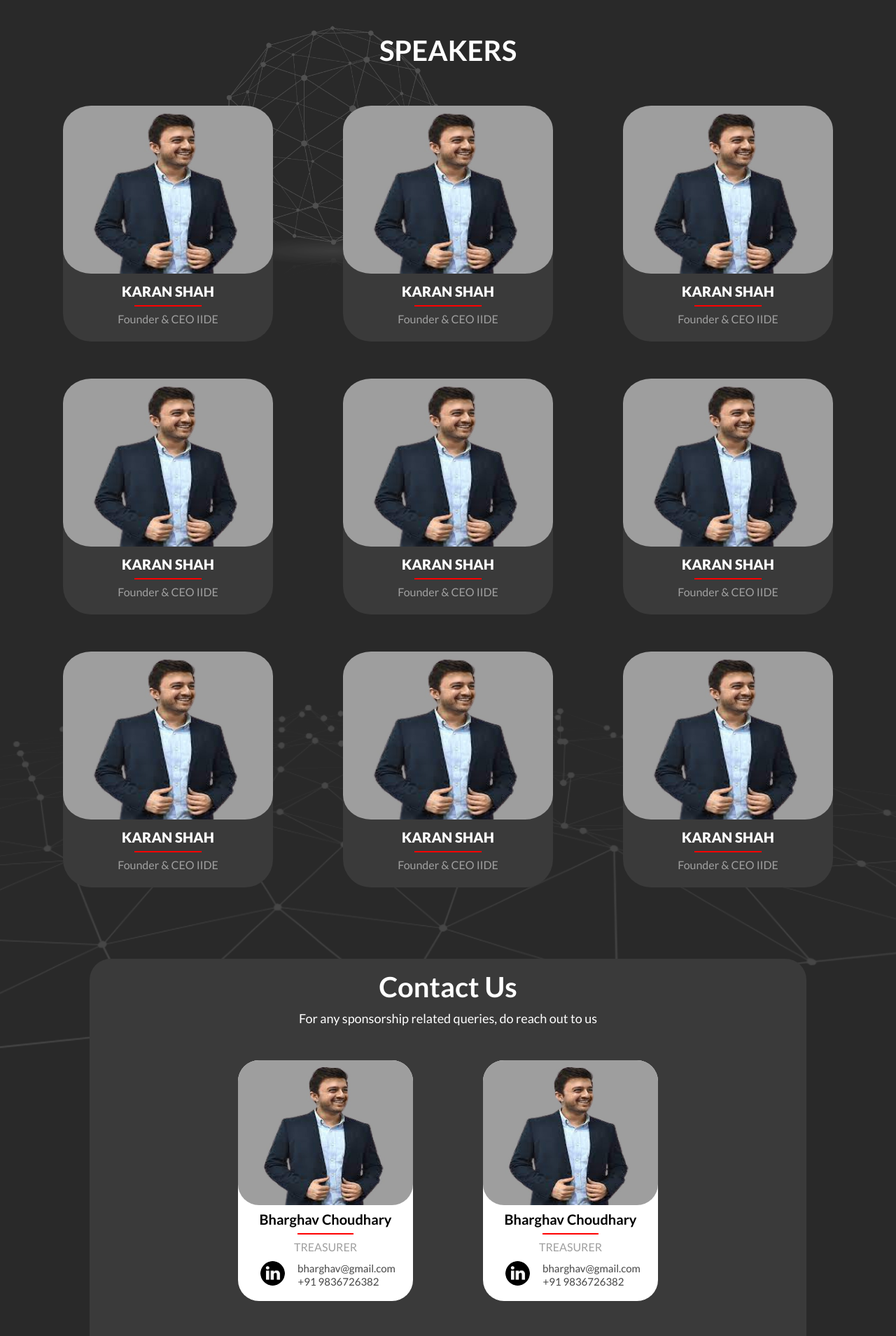
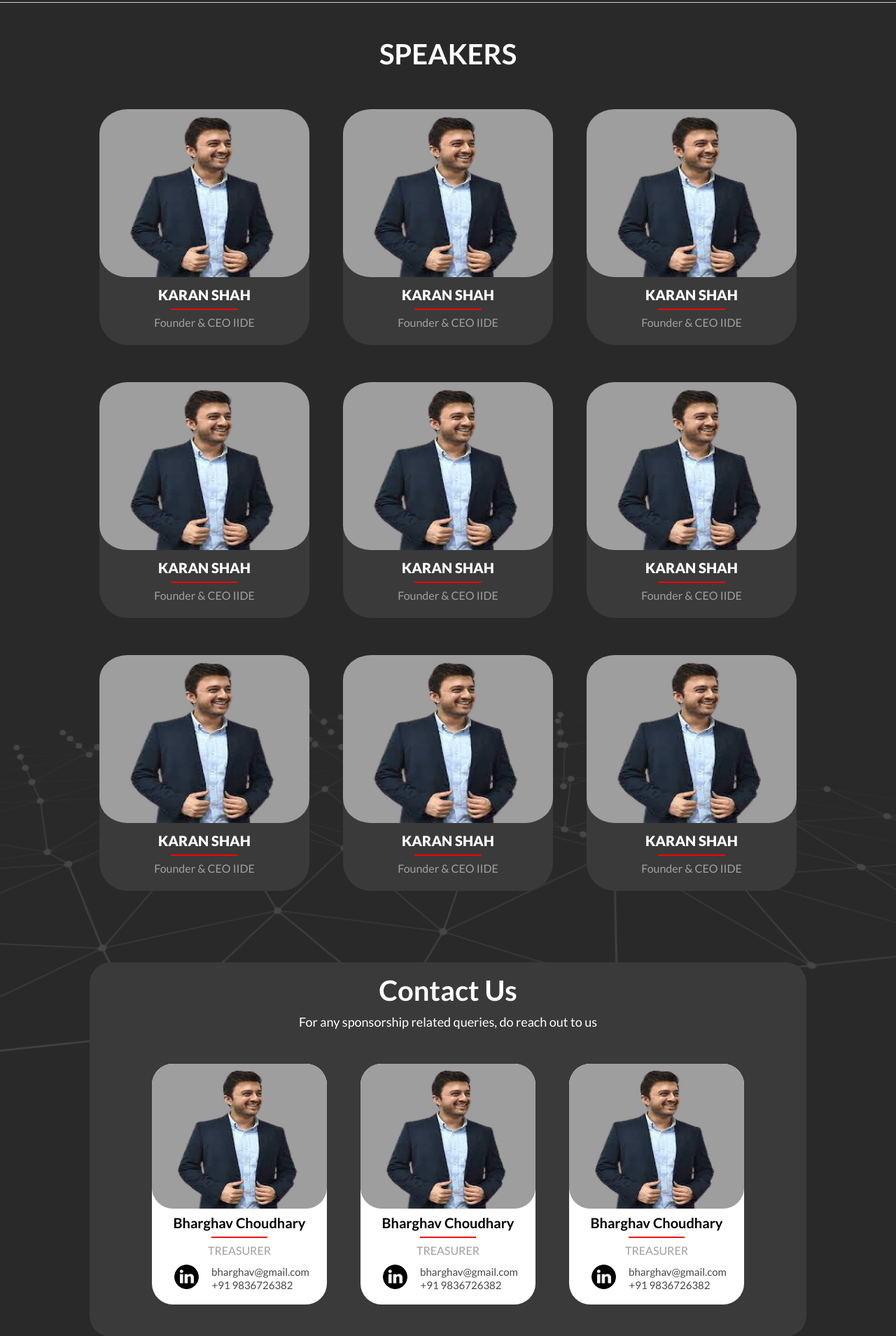
Before and after one commit to asachkahitari/consortium2022, a PHP site: page /speakers.php in a window 1280 px wide. Shown: the part 77-1986 px from the top of the page at 70% size. Run offline with PHP 8.4, Linux system fonts and the light colour scheme.

Commit message:
Update speakers.php

```diff
--- a/speakers.php
+++ b/speakers.php
@@ -5,68 +5,69 @@
 </head>
 <?php include('includes/header.php')?>
 <body style="background-color: #292929;">
+<hr style="border-top: 1px solid #fff;opacity: 0.8;margin-top: 3px;">
   <h1 class="text-white text-center mt-5" style="font-weight: bold; ">SPEAKERS</h1>
 
-  <span><img class="hexa" src="img/hex.png" alt="" width="450px" style="position: relative;bottom: 200px;left: 250px;opacity: 0.8;margin-bottom: -550px;z-index: -1;"></span>
+  <marquee behavior="" direction="" scrollamount="10" scrolldelay="60" style="position: relative;bottom: 280px;opacity: 0.8;margin-bottom: -550px;z-index: -1;"><span><img src="img/hex.png" alt="" width="450px" ></span></marquee>
 
   <div class="row align-items-center container1 text-center mx-auto" >
-    <div class="col-12 col-md-6 col-lg-4 speakercard">
+    <div class="col-12 col-md-6 col-lg-4 speakercard mx-4">
       <img src="img/karan.jpg" alt="">
       <h5 class="mt-2">KARAN SHAH</h5>
         <hr style="width:35%;height:1.5px;color:red;opacity:1;margin:auto;">
         <h6 class="my-2 pb-3 desig">Founder & CEO IIDE</h6>
     </div>
 
-    <div class="col-12 col-md-6 col-lg-4 speakercard">
+    <div class="col-12 col-md-6 col-lg-4 speakercard mx-4">
         <img src="img/karan.jpg" alt="">
         <h5 class="mt-2">KARAN SHAH</h5>
           <hr style="width:35%;height:1.5px;color:red;opacity:1;margin:auto;">
           <h6 class="my-2 desig pb-3">Founder & CEO IIDE</h6>
       </div>
 
-      <div class="col-12 col-md-6 col-lg-4 speakercard">
+      <div class="col-12 col-md-6 col-lg-4 speakercard mx-4">
         <img src="img/karan.jpg" alt="">
         <h5 class="mt-2">KARAN SHAH</h5>
           <hr style="width:35%;height:1.5px;color:red;opacity:1;margin:auto;">
           <h6 class="my-2 desig pb-3">Founder & CEO IIDE</h6>
       </div>
 
-      <div class="col-12 col-md-6 col-lg-4 speakercard">
+      <div class="col-12 col-md-6 col-lg-4 speakercard mx-4">
         <img src="img/karan.jpg" alt="">
         <h5 class="mt-2">KARAN SHAH</h5>
           <hr style="width:35%;height:1.5px;color:red;opacity:1;margin:auto;">
           <h6 class="my-2 desig pb-3">Founder & CEO IIDE</h6>
       </div>
 
-      <div class="col-12 col-md-6 col-lg-4 speakercard">
+      <div class="col-12 col-md-6 col-lg-4 speakercard mx-4">
         <img src="img/karan.jpg" alt="">
         <h5 class="mt-2">KARAN SHAH</h5>
           <hr style="width:35%;height:1.5px;color:red;opacity:1;margin:auto;">
           <h6 class="my-2 desig pb-3">Founder & CEO IIDE</h6>
       </div>
 
-      <div class="col-12 col-md-6 col-lg-4 speakercard">
+      <div class="col-12 col-md-6 col-lg-4 speakercard mx-4">
         <img src="img/karan.jpg" alt="">
         <h5 class="mt-2">KARAN SHAH</h5>
           <hr style="width:35%;height:1.5px;color:red;opacity:1;margin:auto;">
           <h6 class="my-2 desig pb-3">Founder & CEO IIDE</h6>
       </div>
 
-      <div class="col-12 col-md-6 col-lg-4 speakercard">
+      <div class="col-12 col-md-6 col-lg-4 speakercard mx-4">
         <img src="img/karan.jpg" alt="">
         <h5 class="mt-2">KARAN SHAH</h5>
           <hr style="width:35%;height:1.5px;color:red;opacity:1;margin:auto;">
           <h6 class="my-2 desig pb-3">Founder & CEO IIDE</h6>
       </div>
 
-      <div class="col-12 col-md-6 col-lg-4 speakercard">
+      <div class="col-12 col-md-6 col-lg-4 speakercard mx-4">
         <img src="img/karan.jpg" alt="">
         <h5 class="mt-2">KARAN SHAH</h5>
           <hr style="width:35%;height:1.5px;color:red;opacity:1;margin:auto;">
           <h6 class="my-2 desig pb-3">Founder & CEO IIDE</h6>
       </div>
 
-      <div class="col-12 col-md-6 col-lg-4 speakercard">
+      <div class="col-12 col-md-6 col-lg-4 speakercard mx-4">
         <img src="img/karan.jpg" alt="">
         <h5 class="mt-2">KARAN SHAH</h5>
           <hr style="width:35%;height:1.5px;color:red;opacity:1;margin:auto;">
@@ -80,7 +81,7 @@
     <h2>Contact Us</h2>
     <p>For any sponsorship related queries, do reach out to us</p>
     <div class="row align-items-center">
-     <div class="col-12 col-md-6 col-lg-4 contactcard">
+     <div class="col-12 col-md-6 col-lg-4 contactcard mx-4">
        <img src="img/karan.jpg" alt="">
        <h5 class="mt-2">Bharghav Choudhary</h5>
        <hr style="width:35%;height:1.5px;color:red;opacity:1;margin:auto;">
@@ -92,7 +93,7 @@
        <div class="phone">+91 9836726382</div>
      </div>
 
-     <div class="col-12 col-md-6 col-lg-4 contactcard">
+     <div class="col-12 col-md-6 col-lg-4 contactcard mx-4">
        <img src="img/karan.jpg" alt="">
        <h5 class="mt-2">Bharghav Choudhary</h5>
        <hr style="width:35%;height:1.5px;color:red;opacity:1;margin:auto;">
@@ -103,7 +104,7 @@
        <div class="name">bharghav@gmail.com</div>
        <div class="phone">+91 9836726382</div>
      </div>
-     <div class="col-12 col-md-6 col-lg-4 contactcard">
+     <div class="col-12 col-md-6 col-lg-4 contactcard mx-4">
        <img src="img/karan.jpg" alt="">
        <h5 class="mt-2">Bharghav Choudhary</h5>
        <hr style="width:35%;height:1.5px;color:red;opacity:1;margin:auto;">
```
